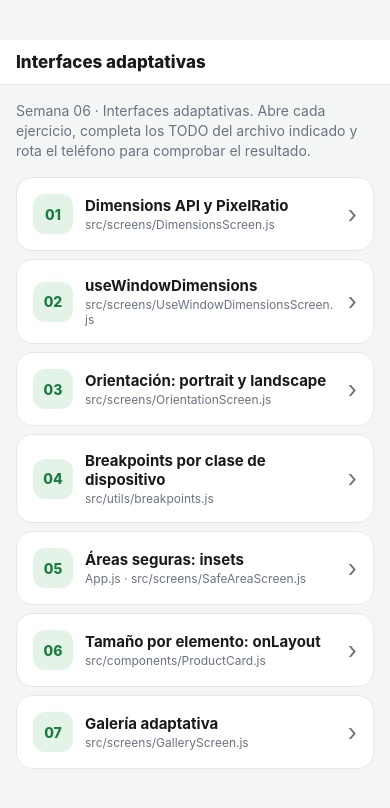
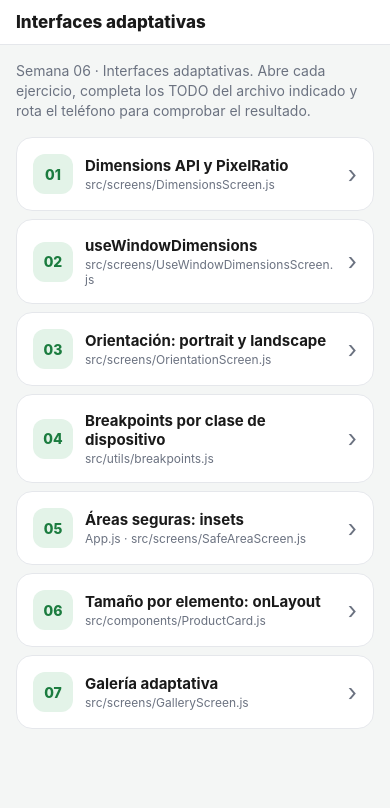
Before and after one commit to Adriano0211/EspinozaA-interfaces-adaptativas, a React Native app: screen / in a window 390 px wide. Shown: the top 808 px of the page. Built offline with nearby package versions, Linux system fonts and the light colour scheme.

Commit message:
Guia: Interfaces Adaptativas (Ejercicio 5: Areas seguras: insets)

```diff
--- a/App.js
+++ b/App.js
@@ -1,7 +1,8 @@
 import { useState } from "react";
 import { View, Text, Pressable, StyleSheet } from "react-native";
 import { StatusBar } from "expo-status-bar";
-// TODO (Ejercicio 05, paso 1): importa SafeAreaProvider y useSafeAreaInsets de react-native-safe-area-context
+// Ejercicio 05, paso 1: proveer los insets de la zona segura a toda la aplicación.
+import { SafeAreaProvider, useSafeAreaInsets } from "react-native-safe-area-context";
 import ExerciseMenu from "./src/components/ExerciseMenu";
 import DimensionsScreen from "./src/screens/DimensionsScreen";
 import UseWindowDimensionsScreen from "./src/screens/UseWindowDimensionsScreen";
@@ -28,9 +29,8 @@ export const EXERCISES = [
  */
 function Root() {
   const [current, setCurrent] = useState(null);
-  // TODO (Ejercicio 05, paso 1): esto es el anti-patrón de la slide 17: padding fijo "para el notch".
-  // Reemplázalo por los insets reales de useSafeAreaInsets().
-  const insets = { top: 40, bottom: 0, left: 0, right: 0 };
+  // Ejercicio 05, paso 1: usar los insets reales para el encabezado y el contenido.
+  const insets = useSafeAreaInsets();
   const exercise = EXERCISES.find((e) => e.key === current);
   const fullBleed = exercise?.key === "safearea" || exercise?.key === "gallery";
 
@@ -53,8 +53,12 @@ function Root() {
 }
 
 export default function App() {
-  // TODO (Ejercicio 05, paso 1): envuelve <Root /> con <SafeAreaProvider>, una sola vez, aquí en la raíz.
-  return <Root />;
+  // Ejercicio 05, paso 1: montar el proveedor una sola vez por encima de Root.
+  return (
+    <SafeAreaProvider>
+      <Root />
+    </SafeAreaProvider>
+  );
 }
 
 const styles = StyleSheet.create({
--- a/src/screens/SafeAreaScreen.js
+++ b/src/screens/SafeAreaScreen.js
@@ -1,4 +1,6 @@
 import { View, Text, ScrollView, StyleSheet } from "react-native";
+// Ejercicio 05, paso 3: leer los insets dentro de la pantalla para medir las franjas.
+import { useSafeAreaInsets } from "react-native-safe-area-context";
 import Section from "../components/Section";
 import InfoRow from "../components/InfoRow";
 import { colors, spacing } from "../theme";
@@ -8,8 +10,8 @@ import { colors, spacing } from "../theme";
  * Esta pantalla debe pintar franjas con los insets reales para que se vean las áreas no seguras.
  */
 export default function SafeAreaScreen() {
-  // TODO (Ejercicio 05, paso 2): importa useSafeAreaInsets de react-native-safe-area-context y reemplaza este objeto.
-  const insets = { top: 0, bottom: 0, left: 0, right: 0 };
+  // Ejercicio 05, paso 3: actualizar las cuatro medidas al cambiar el área segura.
+  const insets = useSafeAreaInsets();
 
   return (
     <View style={{ flex: 1 }}>
```
Also changed, not shown: 1 other file (tests, documents, lock files or other folders).
